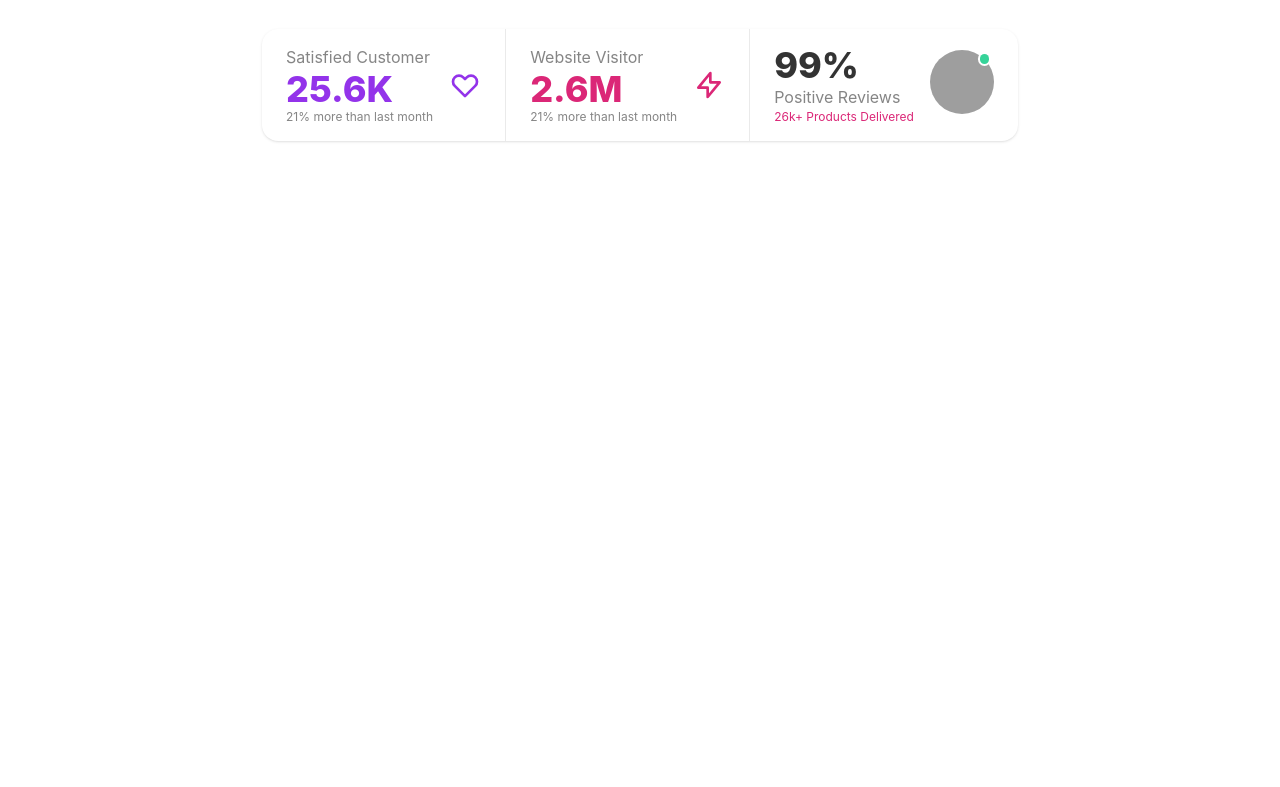
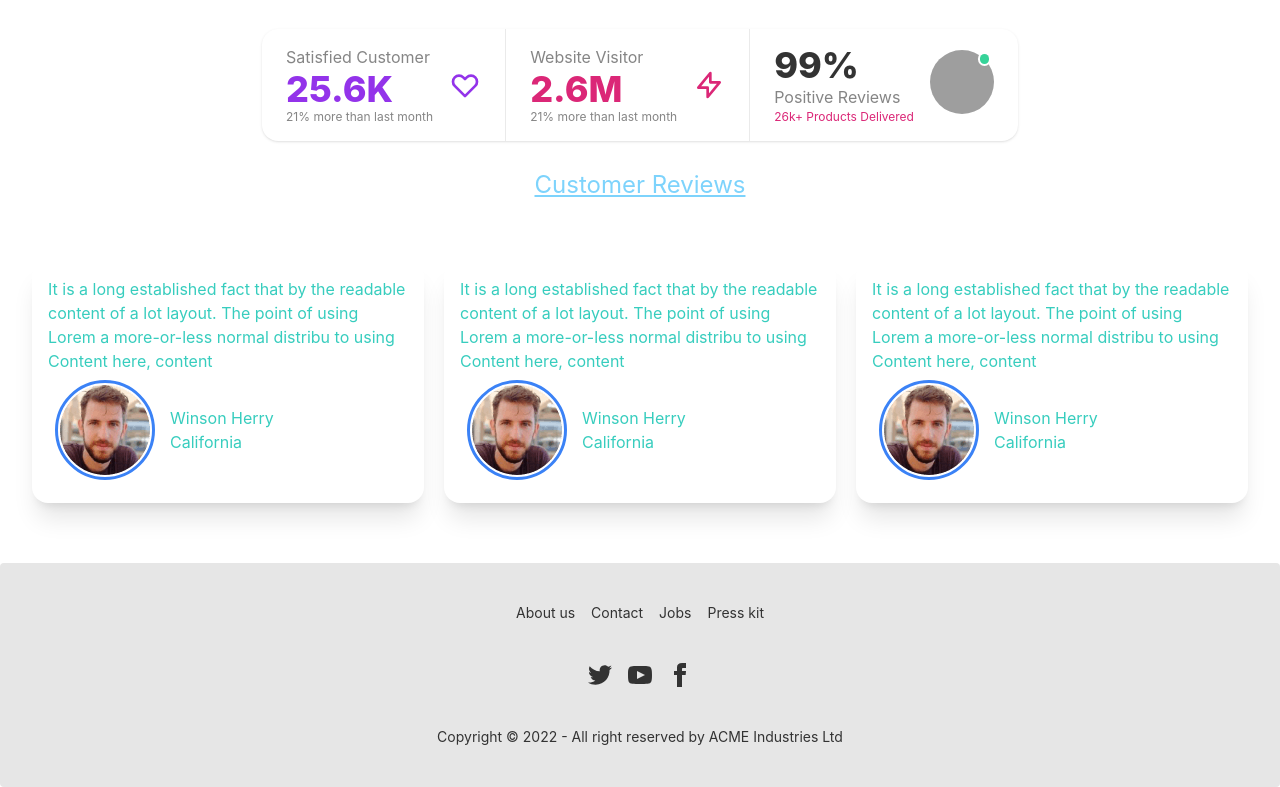
Before and after one commit to Shikder-Vai/hopeLight, a React (Create React App) app: page / in a window 1280 px wide. Shown: the part 1212-1999 px from the top of the page. Before the commit the page ends 1381 px from the top, so only its background shows below. Built offline with nearby package versions, Linux system fonts and the light colour scheme; no server answers; grey boxes are pictures that could not be loaded.

Commit message:
Footer section added

```diff
--- a/src/App.js
+++ b/src/App.js
@@ -10,6 +10,7 @@ import Portfolio from "./Components/Portfolio/Portfolio";
 import Login from "./Components/Login/Login";
 import SignUp from "./Components/SignUp/SignUp";
 import AllProducts from "./Components/AllProducts/AllProducts";
+import Footer from "./Pages/Shared/Footer/Footer";
 
 function App() {
   return (
@@ -24,6 +25,7 @@ function App() {
         <Route path="/login" element={<Login />} />
         <Route path="/signUp" element={<SignUp />} />
       </Routes>
+      <Footer></Footer>
       <ToastContainer />
     </div>
   );
--- a/src/Pages/Home/BusinessSummary.js
+++ b/src/Pages/Home/BusinessSummary.js
@@ -9,7 +9,7 @@ const BusinessSummary = () => {
         </h1>
       </div>
       <div className="flex justify-center items-center">
-        <div class="stats shadow">
+        <div class="stats shadow -z-30">
           <div class="stat">
             <div class="stat-figure text-purple-600">
               <svg
--- a/src/Pages/Home/Home.js
+++ b/src/Pages/Home/Home.js
@@ -2,6 +2,7 @@ import React from "react";
 import Banner from "./Banner";
 import BusinessSummary from "./BusinessSummary";
 import Products from "./Products/Products";
+import Reviews from "./Reviews/Reviews";
 
 const Home = () => {
   return (
@@ -9,6 +10,7 @@ const Home = () => {
       <Banner />
       <Products />
       <BusinessSummary />
+      <Reviews />
     </div>
   );
 };
--- /dev/null
+++ b/src/Pages/Home/Reviews/Review/ForTest.js
@@ -0,0 +1,33 @@
+import React from "react";
+
+const ForTest = () => {
+  return (
+    <div className="carousel carousel-center max-w-md p-4 space-x-4 bg-neutral rounded-box">
+      <div class="carousel-item">
+        <div className="flex flex-col p-4 text-accent card bg-base-100 shadow-xl justify-center">
+          <div>
+            <p>
+              It is a long established fact that by the readable content of a
+              lot layout. The point of using Lorem a more-or-less normal
+              distribu to using Content here, content
+            </p>
+          </div>
+          <div className="flex p-3 space-x-5 items-center">
+            <div className=" outline outline-offset-2 outline-blue-500 rounded-full">
+              <img
+                src="https://api.lorem.space/image/furniture?w=250&h=180&hash=8B7BCDC2"
+                alt=""
+              />
+            </div>
+            <div>
+              <h2>Winson Herry</h2>
+              <p>California</p>
+            </div>
+          </div>
+        </div>
+      </div>
+    </div>
+  );
+};
+
+export default ForTest;
--- a/src/Pages/Home/Reviews/Review/Review.js
+++ b/src/Pages/Home/Reviews/Review/Review.js
@@ -0,0 +1,27 @@
+import React from "react";
+import people1 from "../../../../Assest/people1.png";
+
+const Review = () => {
+  return (
+    <div className="flex flex-col p-4 text-accent card bg-base-100 shadow-xl justify-center">
+      <div>
+        <p>
+          It is a long established fact that by the readable content of a lot
+          layout. The point of using Lorem a more-or-less normal distribu to
+          using Content here, content
+        </p>
+      </div>
+      <div className="flex p-3 space-x-5 items-center">
+        <div className=" outline outline-offset-2 outline-blue-500 rounded-full">
+          <img src={people1} alt="" />
+        </div>
+        <div>
+          <h2>Winson Herry</h2>
+          <p>California</p>
+        </div>
+      </div>
+    </div>
+  );
+};
+
+export default Review;
--- a/src/Pages/Home/Reviews/Reviews.js
+++ b/src/Pages/Home/Reviews/Reviews.js
@@ -0,0 +1,19 @@
+import React from "react";
+import Review from "./Review/Review";
+
+const Reviews = () => {
+  return (
+    <div className=" my-7">
+      <div className=" my-7 flex justify-center items-center">
+        <h1 className="text-2xl underline text-sky-300 ">Customer Reviews</h1>
+      </div>
+      <div className="grid p-8 grid-cols-1 md:grid-cols-2 lg:grid-cols-3 gap-5">
+        <Review />
+        <Review />
+        <Review />
+      </div>
+    </div>
+  );
+};
+
+export default Reviews;
--- /dev/null
+++ b/src/Pages/Shared/Footer/Footer.js
@@ -0,0 +1,56 @@
+import React from "react";
+
+const Footer = () => {
+  return (
+    <footer class="footer footer-center p-10 bg-base-200 text-base-content rounded">
+      <div class="grid grid-flow-col gap-4">
+        <a class="link link-hover">About us</a>
+        <a class="link link-hover">Contact</a>
+        <a class="link link-hover">Jobs</a>
+        <a class="link link-hover">Press kit</a>
+      </div>
+      <div>
+        <div class="grid grid-flow-col gap-4">
+          <a>
+            <svg
+              xmlns="http://www.w3.org/2000/svg"
+              width="24"
+              height="24"
+              viewBox="0 0 24 24"
+              class="fill-current"
+            >
+              <path d="M24 4.557c-.883.392-1.832.656-2.828.775 1.017-.609 1.798-1.574 2.165-2.724-.951.564-2.005.974-3.127 1.195-.897-.957-2.178-1.555-3.594-1.555-3.179 0-5.515 2.966-4.797 6.045-4.091-.205-7.719-2.165-10.148-5.144-1.29 2.213-.669 5.108 1.523 6.574-.806-.026-1.566-.247-2.229-.616-.054 2.281 1.581 4.415 3.949 4.89-.693.188-1.452.232-2.224.084.626 1.956 2.444 3.379 4.6 3.419-2.07 1.623-4.678 2.348-7.29 2.04 2.179 1.397 4.768 2.212 7.548 2.212 9.142 0 14.307-7.721 13.995-14.646.962-.695 1.797-1.562 2.457-2.549z"></path>
+            </svg>
+          </a>
+          <a>
+            <svg
+              xmlns="http://www.w3.org/2000/svg"
+              width="24"
+              height="24"
+              viewBox="0 0 24 24"
+              class="fill-current"
+            >
+              <path d="M19.615 3.184c-3.604-.246-11.631-.245-15.23 0-3.897.266-4.356 2.62-4.385 8.816.029 6.185.484 8.549 4.385 8.816 3.6.245 11.626.246 15.23 0 3.897-.266 4.356-2.62 4.385-8.816-.029-6.185-.484-8.549-4.385-8.816zm-10.615 12.816v-8l8 3.993-8 4.007z"></path>
+            </svg>
+          </a>
+          <a>
+            <svg
+              xmlns="http://www.w3.org/2000/svg"
+              width="24"
+              height="24"
+              viewBox="0 0 24 24"
+              class="fill-current"
+            >
+              <path d="M9 8h-3v4h3v12h5v-12h3.642l.358-4h-4v-1.667c0-.955.192-1.333 1.115-1.333h2.885v-5h-3.808c-3.596 0-5.192 1.583-5.192 4.615v3.385z"></path>
+            </svg>
+          </a>
+        </div>
+      </div>
+      <div>
+        <p>Copyright © 2022 - All right reserved by ACME Industries Ltd</p>
+      </div>
+    </footer>
+  );
+};
+
+export default Footer;
--- a/src/Pages/Shared/Navbar/Navbar.js
+++ b/src/Pages/Shared/Navbar/Navbar.js
@@ -14,7 +14,7 @@ const Navbar = () => {
     toast.success("Logout success");
   };
   return (
-    <div className="sticky top-0">
+    <div className="sticky top-0 z-30">
       <nav className="relative flex flex-wrap items-center justify-between px-2 py-3 bg-slate-500 mb-0">
         <div className="container px-4 mx-auto flex flex-wrap items-center justify-between">
           <div className="w-full relative flex justify-between lg:w-auto lg:static lg:block lg:justify-start">
```
Also changed, not shown: src/Assest/people1.png (added).
